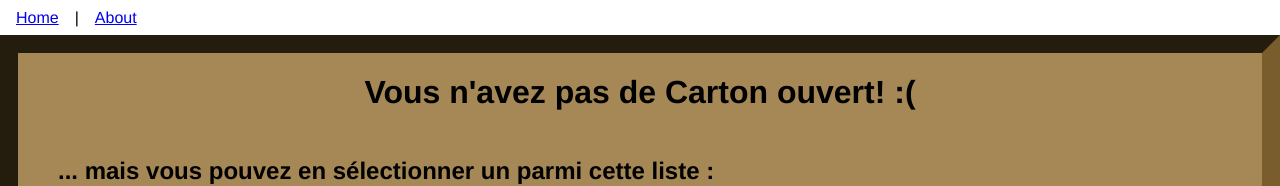
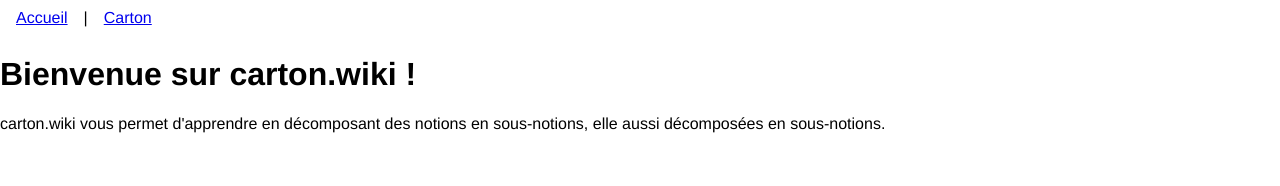
Before and after one commit to LeCartoneur/carton, a Vue app in the folder front/: page / in a window 1280 px wide. Shown: the top 186 px of the page. Built offline with nearby package versions, Linux system fonts and the light colour scheme; no server answers.

Commit message:
Refactor pages structure

```diff
--- a/front/src/components/Carton.vue
+++ b/front/src/components/Carton.vue
@@ -139,7 +139,7 @@
       this.loadVolets()
     },
     goToCarton(id) {
-      this.$router.push({ path: `/visionneuse/${id}` })
+      this.$router.push({ path: `/carton/${id}` })
     },
     reload() {
       this.loadCarton()
--- a/front/src/components/Navbar.vue
+++ b/front/src/components/Navbar.vue
@@ -1,8 +1,8 @@
 <template>
   <div id="nav">
-    <router-link to="/">Home</router-link>
+    <router-link to="/">Accueil</router-link>
     |
-    <router-link to="/about">About</router-link>
+    <router-link to="/carton">Carton</router-link>
   </div>
 </template>
 
--- a/front/src/router/index.js
+++ b/front/src/router/index.js
@@ -1,34 +1,25 @@
 import Vue from 'vue'
 import VueRouter from 'vue-router'
-import Home from '../views/Home.vue'
+import Accueil from '../views/Accueil.vue'
+import Carton from '../views/Carton.vue'
 import Visionneuse from '../views/Visionneuse.vue'
-import SignIn from '../views/SignIn.vue'
 
 Vue.use(VueRouter)
 
 const routes = [
   {
     path: '/',
-    name: 'Home',
-    component: Home,
+    name: 'Accueil',
+    component: Accueil,
   },
   {
-    path: '/about',
-    name: 'About',
-    // route level code-splitting
-    // this generates a separate chunk (about.[hash].js) for this route
-    // which is lazy-loaded when the route is visited.
-    component: () => import(/* webpackChunkName: "about" */ '../views/About.vue'),
-  },
-  {
-    path: '/visionneuse/:carton_id',
-    component: Visionneuse,
+    path: '/carton/',
+    component: Carton,
     props: true,
   },
   {
-    path: '/signin',
-    name: 'SignIn',
-    component: SignIn,
+    path: '/carton/:carton_id',
+    component: Visionneuse,
     props: true,
   },
 ]
--- a/front/src/views/About.vue
+++ /dev/null
@@ -1,5 +0,0 @@
-<template>
-  <div class="about">
-    <h1>This is an about page</h1>
-  </div>
-</template>
--- /dev/null
+++ b/front/src/views/Accueil.vue
@@ -0,0 +1,11 @@
+<template>
+  <div class="about">
+    <h1>Bienvenue sur carton.wiki !</h1>
+
+    <p>
+      carton.wiki vous permet d'apprendre en décomposant des notions en sous-notions, elle aussi
+      décomposées en sous-notions.
+    </p>
+
+  </div>
+</template>
--- a/front/src/views/Home.vue
+++ b/front/src/views/Carton.vue
@@ -38,7 +38,7 @@
      * vue router.
      */
     goToCarton(id) {
-      this.$router.push({ path: `/visionneuse/${id}` })
+      this.$router.push({ path: `/carton/${id}` })
     },
     /**
      * Get the list of all originels sous-cartons.
```
